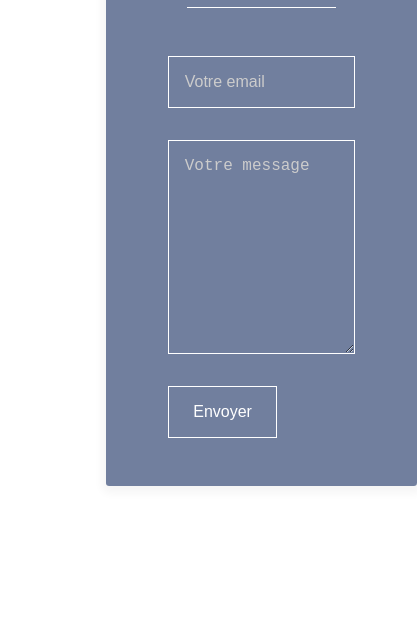
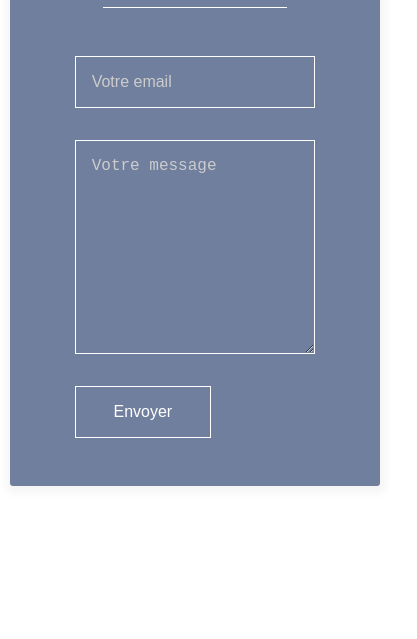
Before and after one commit to Luxo22/cyrielle, a plain HTML site: page contact.html in a window 390 px wide. Shown: the part 205-844 px from the top of the page, 417 px wide, since content can reach past the window. Drawn offline with Linux system fonts and the light colour scheme.

Commit message:
V1-Unfucked

```diff
--- a/styles/contact_page_style.css
+++ b/styles/contact_page_style.css
@@ -81,7 +81,25 @@ img.fond {
     .form-container {
         width : 100%;
     }
+  img.fond {
+    display : none;
+  }
+  .content {
+    width : 100%;
+    margin-top : 100px;
+    position : static;
+    left : 0;
+  }
     .container {
-        width : 90%;
+        max-width : 100%;
+        width : 100%;
+        position : static;
+        left : 0;
+        display : block;
     }
+  .container .form-container {
+    max-width : 100%;
+    width : 95%;
+    margin : 0 auto;
+  }
 }
```
